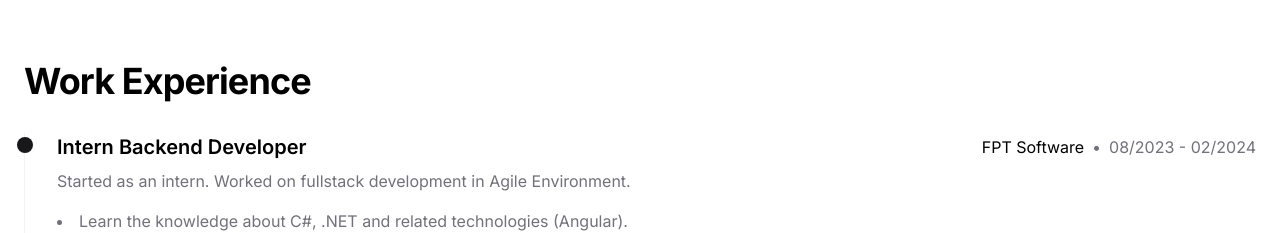
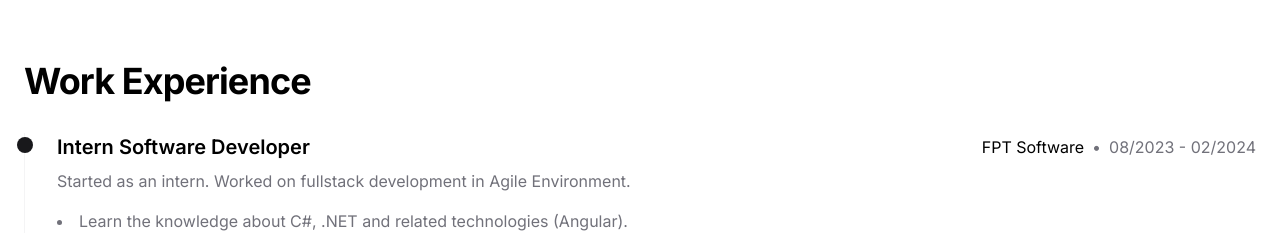
Before and after one commit to tanutv123/porfolio-v2, a Next.js app: page / in a window 1280 px wide. Shown: the part 2160-2393 px from the top of the page. Built offline with nearby package versions, Linux system fonts and the light colour scheme.

Commit message:
Fix content

```diff
--- a/app/page.tsx
+++ b/app/page.tsx
@@ -199,7 +199,7 @@ export default function Portfolio() {
               <div className="relative pl-8 border-l border-muted">
                 <div className="absolute w-4 h-4 bg-primary rounded-full -left-2 top-1"></div>
                 <div className="flex flex-col md:flex-row md:items-center justify-between mb-2">
-                  <h3 className="text-xl font-semibold">Intern Backend Developer</h3>
+                  <h3 className="text-xl font-semibold">Intern Software Developer</h3>
                   <div className="flex items-center gap-2">
                     FPT Software
                     <span className="text-muted-foreground">•</span>
```
